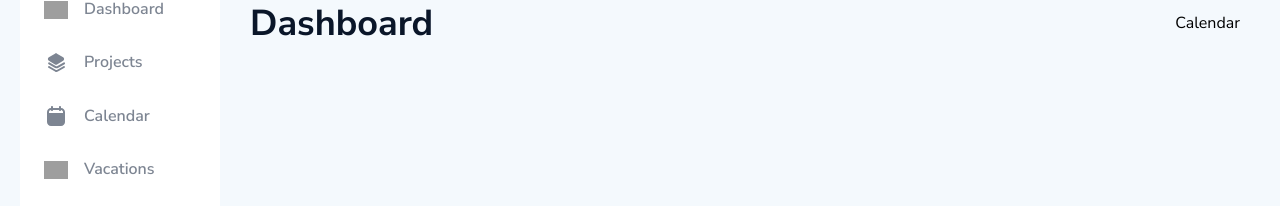
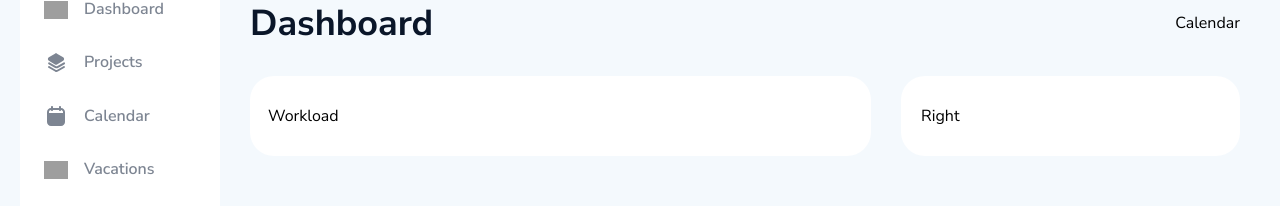
Before and after one commit to Islomjonsdev/crm-system, a Next.js app: page /dashboard in a window 1280 px wide. Shown: the part 153-359 px from the top of the page. Built offline with nearby package versions, Linux system fonts and the light colour scheme; grey boxes are pictures that could not be loaded.

Commit message:
dashboard card is building

```diff
--- a/app/(root)/(home)/dashboard/page.jsx
+++ b/app/(root)/(home)/dashboard/page.jsx
@@ -16,9 +16,19 @@ const Dashboard = () => {
         </div>
       </div>
 
-      <div>
-        <div>
+      <div className="flex gap-[30px]">
+        <div className="w-full bg-[#fff] pt-[28px] px-[18px] pb-[16px] rounded-[24px]">
+          <div className="">
+            <h4>Workload</h4>
+          </div>
 
+          <ul>
+
+          </ul>
+        </div>
+
+        <div className="max-w-[339px] w-[100%] bg-[#fff]  pt-[28px] pr-[20px] pb-[28px] pl-[20px] rounded-[24px]">
+            Right
         </div>
       </div>
     </div>
```
